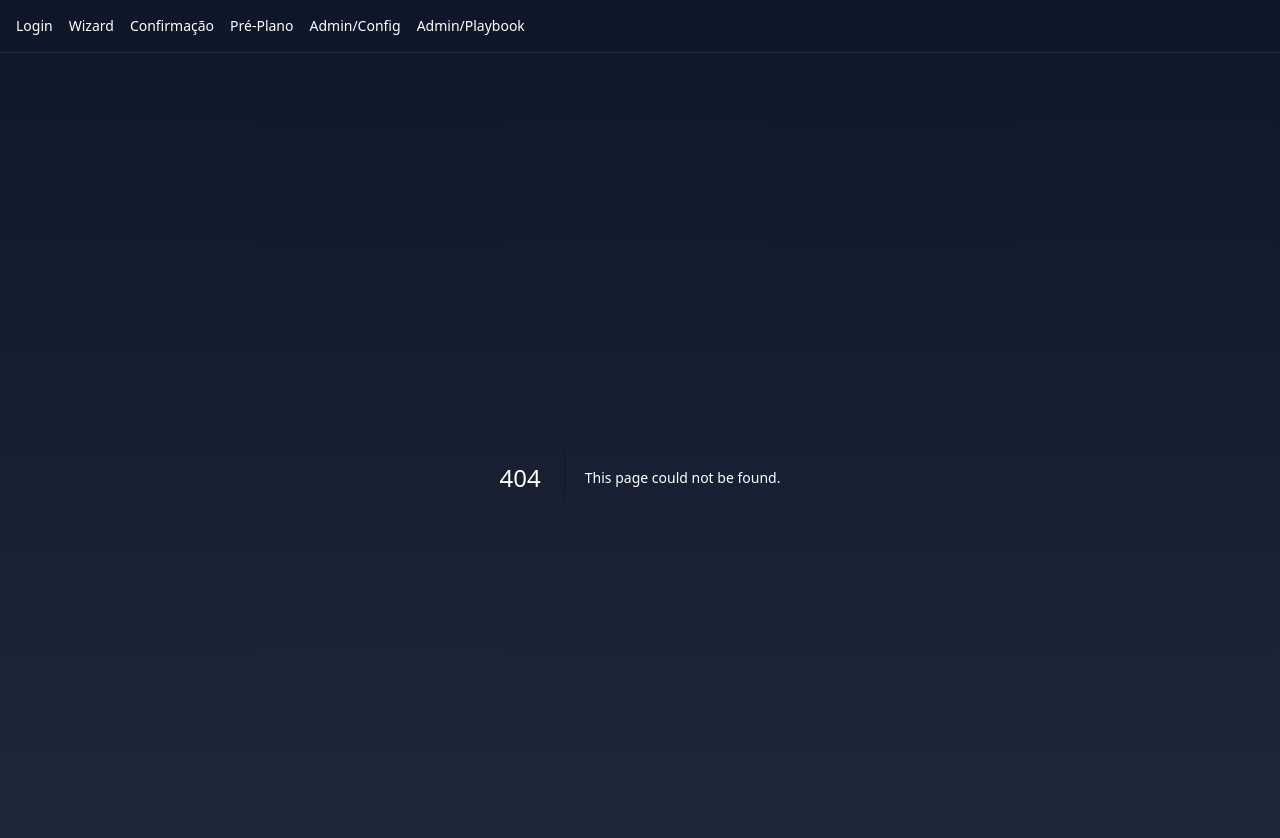
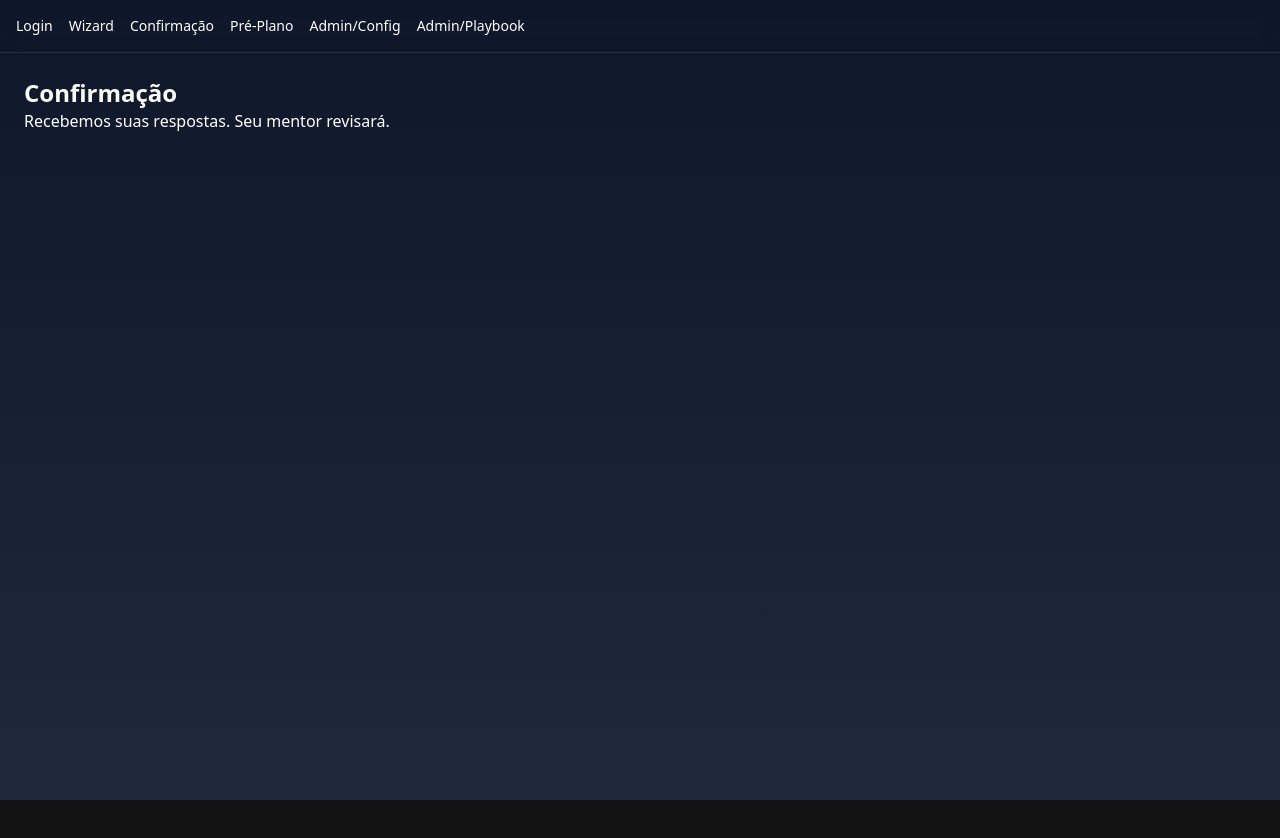
Before and after one commit to contatogrowup/growup-rag, a Next.js app: page /confirmacao in a window 1280 px wide. Before the commit this address had no page. Shown: the top 838 px of the page. After the commit the page ends 800 px from the top, so only its background shows below. Built offline with nearby package versions, Linux system fonts and the light colour scheme.

Commit message:
Create page.tsx

```diff
--- /dev/null
+++ b/src/app/confirmacao/page.tsx
@@ -0,0 +1,3 @@
+export default function Page(){
+  return <div><h1 className="text-2xl font-bold">Confirmação</h1><p>Recebemos suas respostas. Seu mentor revisará.</p></div>;
+}
```
